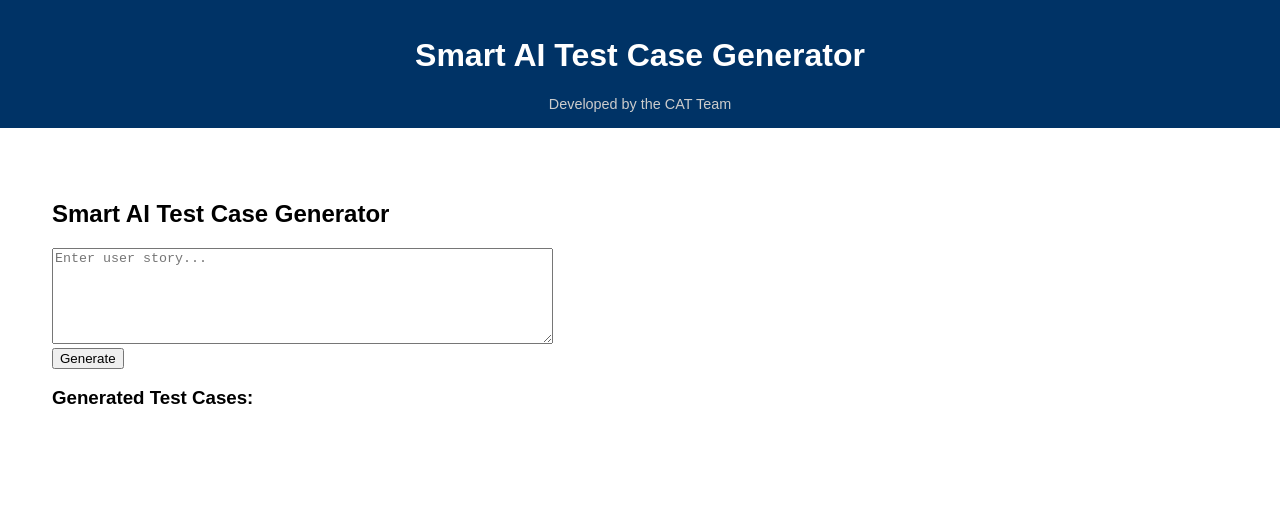
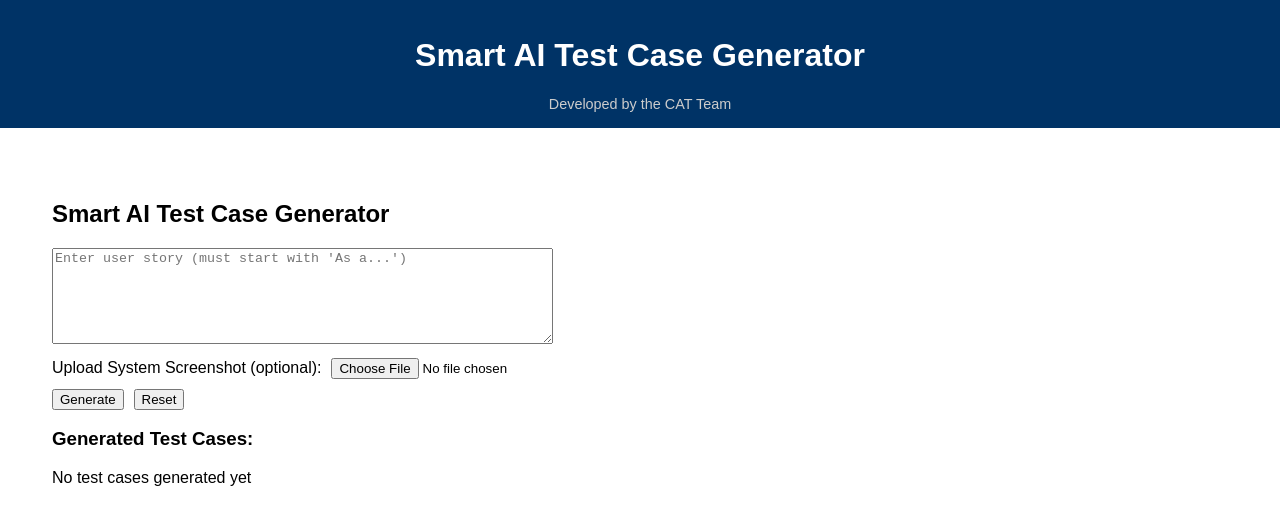
Before and after one commit to MceboV/smart-test-case-generator, a React (Create React App) app in the folder frontend/: page / in a window 1280 px wide. Shown: the top 524 px of the page. Built offline with nearby package versions, Linux system fonts and the light colour scheme.

Commit message:
Update App.js
Updated the frontend to allow for images to be uploaded and reset.

```diff
--- a/frontend/src/App.js
+++ b/frontend/src/App.js
@@ -1,25 +1,56 @@
-import React, { useState } from 'react';
+import React, { useState, useRef } from 'react';
 import axios from 'axios';
 
 function App() {
   const [input, setInput] = useState('');
   const [testCases, setTestCases] = useState([]);
   const [error, setError] = useState('');
+  const [image, setImage] = useState(null);
+  const [isLoading, setIsLoading] = useState(false);
+  const fileInputRef = useRef(null); // Create a ref for the file input
 
   const generateTestCases = async () => {
+    if (!input) {
+      setError('Please enter a user story');
+      return;
+    }
+
+    setIsLoading(true);
+    setError('');
+
     try {
-      const response = await axios.post(`${process.env.REACT_APP_API_URL}/generate`, {
-        user_message: input
-      });
-      setTestCases(response.data);
-      setError('');
+      const formData = new FormData();
+      formData.append('user_story', input);
+      if (image) {
+        formData.append('screenshot', image);
+      }
+
+      const response = await axios.post(
+        `${process.env.REACT_APP_API_URL}/generate-with-image`,
+        formData,
+        {
+          headers: {
+            'Content-Type': 'multipart/form-data'
+          }
+        }
+      );
+
+      setTestCases(response.data.response || []);
     } catch (error) {
       console.error('Error generating test cases:', error);
       if (error.response && error.response.status === 400) {
-        setError(error.response.data.detail);
+        setError(error.response.data.error || 'Invalid input');
       } else {
         setError('Something went wrong. Please try again later.');
       }
+    } finally {
+      setIsLoading(false);
+    }
+  };
+
+  const handleImageChange = (e) => {
+    if (e.target.files && e.target.files[0]) {
+      setImage(e.target.files[0]);
     }
   };
 
@@ -27,6 +58,11 @@ function App() {
     setInput('');
     setError('');
     setTestCases([]);
+    setImage(null);
+    // Reset the file input
+    if (fileInputRef.current) {
+      fileInputRef.current.value = '';
+    }
   };
 
   return (
@@ -41,34 +77,45 @@ function App() {
         }}
         rows={6}
         cols={60}
-        placeholder="Enter user story..."
+        placeholder="Enter user story (must start with 'As a...')"
       />
       <br />
-      <button onClick={generateTestCases}>Generate</button>
 
-      {error && (
-        <>
-          <div style={{ color: 'red', marginTop: 10 }}>{error}</div>
+      <div style={{ margin: '10px 0' }}>
+        <label htmlFor="screenshot-upload" style={{ marginRight: '10px' }}>
+          Upload System Screenshot (optional):
+        </label>
+        <input
+          id="screenshot-upload"
+          type="file"
+          accept="image/*"
+          onChange={handleImageChange}
+          ref={fileInputRef} // Attach the ref to the file input
+        />
+      </div>
+
+      <button
+        onClick={generateTestCases}
+        disabled={isLoading}
+      >
+        {isLoading ? 'Generating...' : 'Generate'}
+      </button>
       <button
         onClick={resetForm}
-            style={{
-              backgroundColor: '#f44336',
-              color: 'white',
-              border: 'none',
-              padding: '8px 12px',
-              marginTop: 10,
-              borderRadius: 4,
-              cursor: 'pointer'
-            }}
+        style={{ marginLeft: '10px' }}
       >
         Reset
       </button>
-        </>
+
+      {error && (
+        <div style={{ color: 'red', marginTop: 10 }}>{error}</div>
       )}
 
       <h3>Generated Test Cases:</h3>
+      {testCases.length > 0 ? (
         <ul>
-        {testCases.map((tc, index) => (
+          {Array.isArray(testCases) ? (
+            testCases.map((tc, index) => (
               <li key={index}>
                 <strong>{tc.title}</strong>
                 <ul>
@@ -80,8 +127,14 @@ function App() {
                 <p>Priority: {tc.priority}</p>
                 <p>Area Path: {tc.areaPath}</p>
               </li>
-        ))}
+            ))
+          ) : (
+            <div style={{ whiteSpace: 'pre-line' }}>{testCases}</div>
+          )}
         </ul>
+      ) : (
+        <p>No test cases generated yet</p>
+      )}
     </div>
   );
 }
```
Lines whose indentation alone changed are shown as unchanged.
